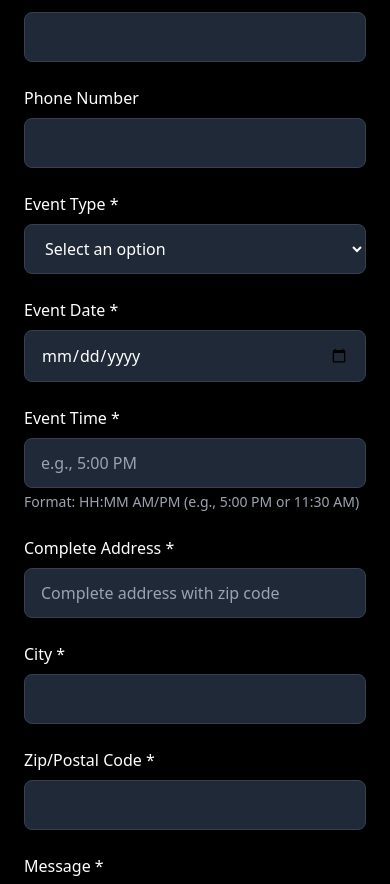
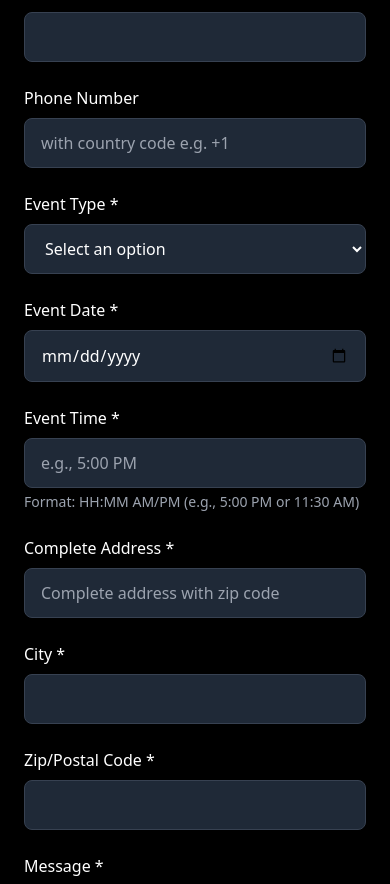
Before and after one commit to jeffjacksonjr/jeffjackson-ui, a React (Create React App) app: page / in a window 390 px wide. Shown: the part 5742-6626 px from the top of the page. Built offline with nearby package versions, Linux system fonts and the light colour scheme; no server answers.

Commit message:
Phone number placeholder added

```diff
--- a/src/section/ContactForm.jsx
+++ b/src/section/ContactForm.jsx
@@ -232,6 +232,7 @@ export default function ContactForm() {
                     name="phone"
                     value={formData.phone}
                     onChange={handleChange}
+                    placeholder="with country code e.g. +1"
                     className="w-full bg-gray-800 border border-gray-700 rounded-lg px-4 py-3 focus:outline-none focus:ring-2 focus:ring-purple-500"
                   />
                 </div>
```
